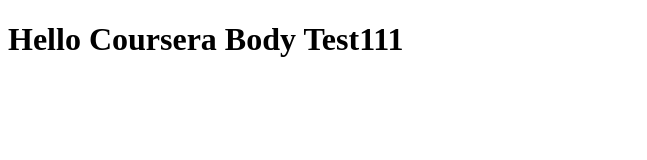
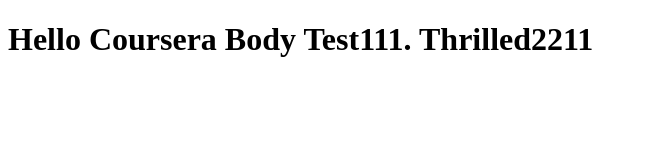
Before and after one commit to Bhumit-t/Coursera_SPA_AJsCourse, a plain HTML site: page index.html in a window 1280 px wide. Shown: the whole page, without its empty margins (0-647 px from the left). Drawn offline with Linux system fonts and the light colour scheme.

Commit message:
2nd commit of web file

```diff
--- a/index.html
+++ b/index.html
@@ -5,6 +5,6 @@
     <title>Hello Coursera Title</title>
   </head>
   <body>
-    <h1>Hello Coursera Body Test111</h1>
+    <h1>Hello Coursera Body Test111. Thrilled2211 </h1>
   </body>
 </html>
```
